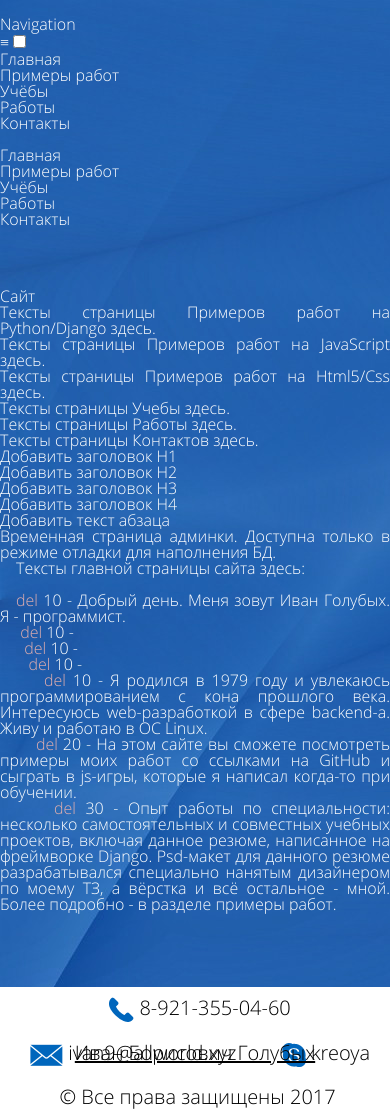
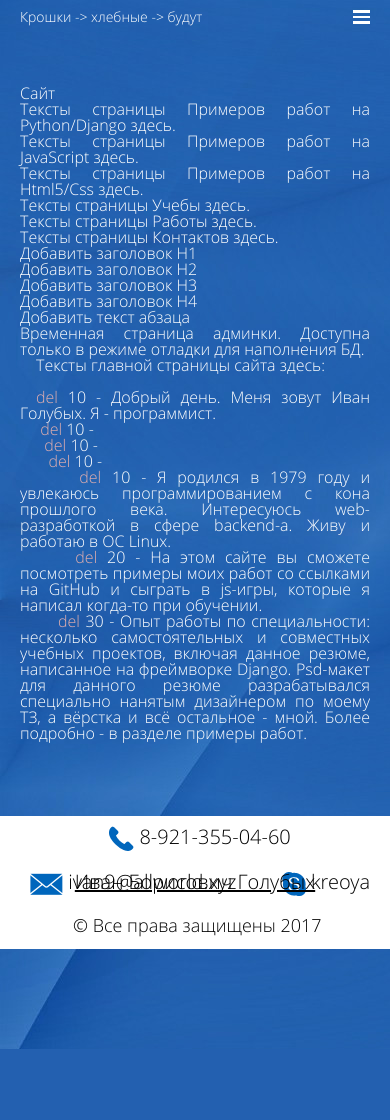
Before and after one commit to ivangolubykh/2017_portfolio, a Django app: page /django/profile_ig/admin/ in a window 390 px wide. After the commit the page ends 1049 px from the top, so only its background shows below. Run offline with Django 3.2, Linux system fonts and the light colour scheme; data comes from the database, SQL or seed files in the repository.

Commit message:
Завершена вёрстка хедера для разрешений экрана 480 и 320, за исключением хлебных крошек, которые ещё не созданы.

```diff
--- a/portfolio_django_2017/general_static/general/style/style.css
+++ b/portfolio_django_2017/general_static/general/style/style.css
@@ -56,7 +56,7 @@ body {
     max-width: 1280px;
     margin: 0 auto;
     min-height: calc(100% - 133px);
-    padding-bottom: 133px;
+    padding: 0px 20px 133px 20px;
 }
 
 footer {
@@ -72,31 +72,115 @@ footer {
 }
 
 
-@media screen and (max-width:320px) {
-/* Display 320px */
+@media screen and (max-width: 480px) {
+/* Display 320px AND 480px*/
     html {
         font-family: OpenSansLight;
+    }
+    .navigation {
+        margin: 10px 0 0 0;
+        width: 100%;
+        font-size: 14px;
+    }
+    .navigation .small {
+        float: left;
+    }
+    .navigation .small_menu {
+        float: right;
+    }
+    .small_menu ul {
+        position: absolute;
+        margin: -1000px;
+        max-width: 500px;
+        -moz-transform: scale(0, 0) rotate(90deg); /* Для Firefox */
+        -ms-transform: scale(0, 0) rotate(90deg); /* Для IE */
+        -webkit-transform: scale(0, 0) rotate(90deg); /* Для Safari, Chrome, iOS */
+        -o-transform: scale(0, 0) rotate(90deg); /* Для Opera */
+        transform: scale(0, 0) rotate(90deg);
+        -webkit-transition: transform 0.9s;
+        -moz-transition: transform 0.9s;
+        -o-transition: transform 0.9s;
+        transition: transform 0.9s;
+        transition: transform 0.9s;
+    }
+    .small_menu label input {
+        position: absolute;
+        max-width: 500px;
+        margin: -1000px;
+    }
+    .small_menu label input + .hamburger {
+        width: 17px;
+        height: 14px;
+        background:linear-gradient(to bottom, #fff 0%, #fff 20%,
+          transparent 20%, transparent 40%, #fff 40%, #fff 60%,
+          transparent 60%, transparent 80%, #fff 80%, #fff 100%);
+
+    }
+    .small_menu label input:checked + .hamburger {
+        width: 17px;
+        height: 14px;
+        background:linear-gradient(45deg, transparent 0%, transparent 40%,
+          red 40%, red 60%, transparent 60%, transparent 100%),
+                   linear-gradient(-45deg, transparent 0%, transparent 40%,
+          red 40%, red 60%, transparent 60%, transparent 100%);
+    }
+    .small_menu label input:checked + .hamburger + ul {
+        display: block;
+        position: absolute;
+        z-index: 2;
+        color: black;
+        font-size: 18px;
+        padding: 4px;
+        background: #fff;
+        text-align: left;
+        width: 146px;
+        margin-top: 5px;
+        border-radius: 10px;
+        margin-left: -140px;
+        -moz-transform: scale(1, 1) rotate(0deg); /* Для Firefox */
+        -ms-transform: scale(1, 1) rotate(0deg); /* Для IE */
+        -webkit-transform: scale(1, 1) rotate(0deg); /* Для Safari, Chrome, iOS */
+        -o-transform: scale(1, 1) rotate(0deg); /* Для Opera */
+        transform: scale(1, 1) rotate(0deg);
+
+    }
+    .small_menu label input:checked + .hamburger + ul li {
+        border-top: solid 1px;
+        border-color: #808080;
+    }
+    .small_menu label input:checked + .hamburger + ul li:first-child {
+        border-top: solid 0px;
+    }
+
+    .navigation > ul {
+        position: absolute;
+        max-width: 500px;
+        margin: -1000px;
     }
 
 }
 
-@media screen and (min-width:321px) and (max-width:480px) {
-/* Display 321-480px */
-    html {
-        font-family: OpenSansLight;
-    }
+
+@media screen and (max-width: 320px) {
+/* Display 320px only */
+
 
 }
 
-@media screen and (min-width:481px) {
+@media screen and (min-width: 321px) and (max-width: 480px) {
+/* Display 321-480px only */
+
+
+}
+
+@media screen and (min-width: 481px) {
 /* Display >480px */
     html {
         font-family: OpenSansRegular;
     }
 
-
     header {
-        text-align: center; # Чтобы дочернее меню было по центру
+        text-align: center; /* Чтобы дочернее меню было по центру */
     }
 
     .navigation {
@@ -107,23 +191,25 @@ footer {
         max-width: 500px;
         margin: -1000px;
     }
-
     .navigation ul {
         display: inline-block;
         padding: 0px;
         vertical-align: middle;
     }
-
     .navigation ul li {
         padding: 0px 25px;
         display: inline-block;
-		font-size: 21pt;
+        font-size: 21px;
         border-left: solid 2px;
         height: 34px;
     }
     .navigation ul li:first-child {
         border-left: solid 0px;
     }
+
+
+
+
 
 
     .content > div {
@@ -144,7 +230,19 @@ footer {
     body p, .puzzle_button > button {
         font-size: 24px;
     }
+
+
 }
+
+
+
+
+
+
+
+
+
+
 
 
 .navigation {
@@ -230,8 +328,9 @@ p {
 
 .scroll_up_window {
     position: absolute; /* фиксированная позиция */
-    right: 0px;
+    right: 20px;
     bottom: 0px;
+    top: 100px;
     width: 55px;
     height: 100%;
 }
@@ -281,4 +380,5 @@ p {
     display: inline-block;
     vertical-align: middle;
     margin: 0;
+    font-size: 18px;
 }
--- a/portfolio_django_2017/templates/base.html
+++ b/portfolio_django_2017/templates/base.html
@@ -2,8 +2,9 @@
 {% load staticfiles %}
 <html lang="ru">
 <head>
+	<meta charset="utf-8">
+	<meta name="viewport" content="width=device-width; initial-scale=1.0">
 	<title>{% block title %}{% endblock %} - Портфолио Ивана Голубых, Django/Python программиста.</title>
-	<meta charset="utf-8">
 	<link rel="icon" type="image/png" sizes="16x16" href="{% static 'general/favicon/favicon-16x16.png' %}">
 	<link rel="icon" type="image/png" sizes="32x32" href="{% static 'general/favicon/favicon-32x32.png' %}">
 	<link rel="icon" type="image/png" sizes="96x96" href="{% static 'general/favicon/favicon-64x64.png' %}">
@@ -18,20 +19,21 @@
 	</style>
 </head>
 <body>
-<div class="scroll_up_window">
-	<div class="scroll_up_button">
-		<a href="#"><strong class="triangle"></strong><br><strong>вверх</strong></a>
+<div class="overfooter">
+	<div class="scroll_up_window">
+		<div class="scroll_up_button">
+			<a href="#"><strong class="triangle"></strong><br><strong>вверх</strong></a>
+		</div>
 	</div>
-</div>
-<div class="overfooter">
 	<header>
 		<div class="navigation">
 			<div class="nothing"></div><!--
 		 --><div class="small">
-				Navigation
+				Крошки -> хлебные -> будут
 			</div>
 			<div class="small_menu">
-				<label>≡<input type="checkbox" name="">
+				<label><input type="checkbox" name="">
+					<div class="hamburger"></div>
 					<ul>
 						<li><a href="{% url 'main' %}">Главная</a></li>
 						<li><a href="{% url 'main' %}">Примеры работ</a></li>
```
Lines whose indentation alone changed are shown as unchanged.
